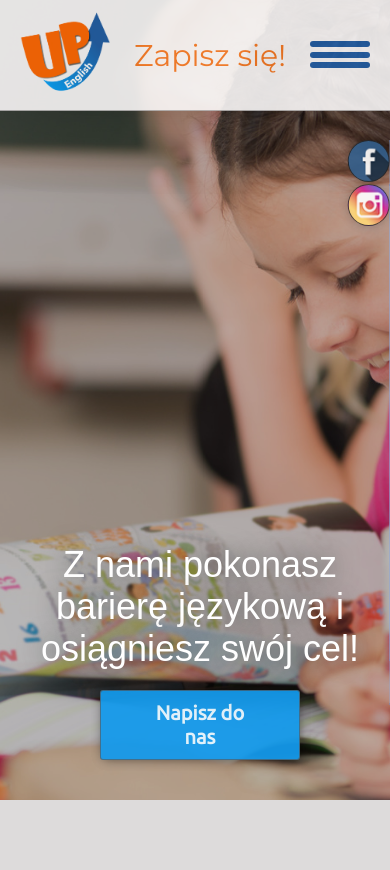
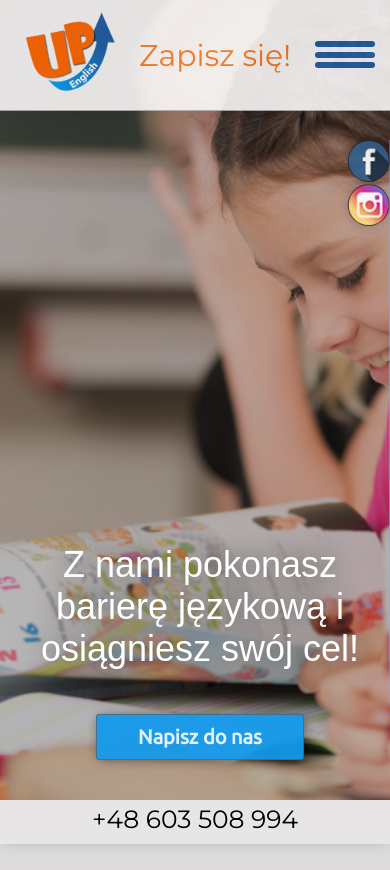
Before and after one commit to blazbla274/Upenglish, a PHP site: page / in a window 390 px wide; the page is wider, and only the part inside the window is pictured. Shown: the top 870 px of that part. Run offline with PHP 8.4, Linux system fonts and the light colour scheme; some libraries are stand-ins or nearby versions; some web fonts are replaced.

Commit message:
phone bar added

```diff
--- a/css/main.css
+++ b/css/main.css
@@ -2,11 +2,6 @@ body {
     margin: 0;
     background: rgb(221, 219, 219);
     font-family: 'Montserrat', sans-serif;
-}
-@media all and (max-width: 400px) {
-    body {
-        width: 400px;
-    }
 }
 
 body > nav, body > article, body > footer {
@@ -25,6 +20,15 @@ nav > div {
     -webkit-box-shadow: 0px -1px 88px 1px rgba(0,0,0,0.32);
     -moz-box-shadow: 0px -1px 88px 1px rgba(0,0,0,0.32);
     box-shadow: 0px -1px 88px 1px rgba(0,0,0,0.32);
+}
+
+@media all and (max-width: 400px) {
+    body {
+        width: 400px;
+    }
+    nav > div {
+        width: 400px;
+    }
 }
 
 nav > div > div {
@@ -177,6 +181,33 @@ nav > div > div {
 
 .list_box > ol > li > ul > li:hover > a {
     border-bottom: 3px solid rgba(255, 0, 0, 0);
+}
+
+/*phone global*/
+.phone_global_box {
+    position: fixed;
+    bottom: 0px;
+    width: 100%;
+    height: 50px;
+    background: rgb(231, 229, 229);
+    z-index: 20;
+    text-align: center;
+    -webkit-box-shadow: 0px -1px 16px -2px rgba(0,0,0,0.26);
+    -moz-box-shadow: 0px -1px 16px -2px rgba(0,0,0,0.26);
+    box-shadow: 0px -1px 16px -2px rgba(44, 43, 43, 0.26);
+}
+
+.phone_global_box > a {
+    font-size: 25px;
+    color: black;
+    text-decoration: none;
+    line-height: 50px;
+}
+
+@media all and (min-width: 470px) {
+    .phone_global_box {
+        display: none;
+    }
 }
 
 /*Menu burger*/
@@ -372,6 +403,7 @@ input[type="submit"], .main_slider > .join {
     box-shadow: 1px 1px 12px -2px rgba(0,0,0,0.6);
     text-decoration: none;
     overflow: hidden;
+    min-width: 126px;
 }
 
 .main_slider > .join > span {
@@ -1373,6 +1405,11 @@ textarea {
     margin: 0px;
 }
 
+.phone > span > a {
+    text-decoration: none;
+    color: white;
+}
+
 @media all and (max-width: 770px) {
     .form {
         border-left: 0px;
--- a/index.html
+++ b/index.html
@@ -76,6 +76,10 @@
 
       </div>
     </nav>
+
+    <div class="phone_global_box">
+      <a href="tel:+48 603 508 994">+48 603 508 994</a>
+    </div>
 
     <div class="burger_box_background"></div>
     <div class="menu_burger_box">
@@ -678,7 +682,7 @@
 
             <h2>Telefon</h2>
             <span>
-                +48 603 508 994
+                <a href="tel:+48 603 508 994">+48 603 508 994</a>
             </span>
 
           </div>
```
